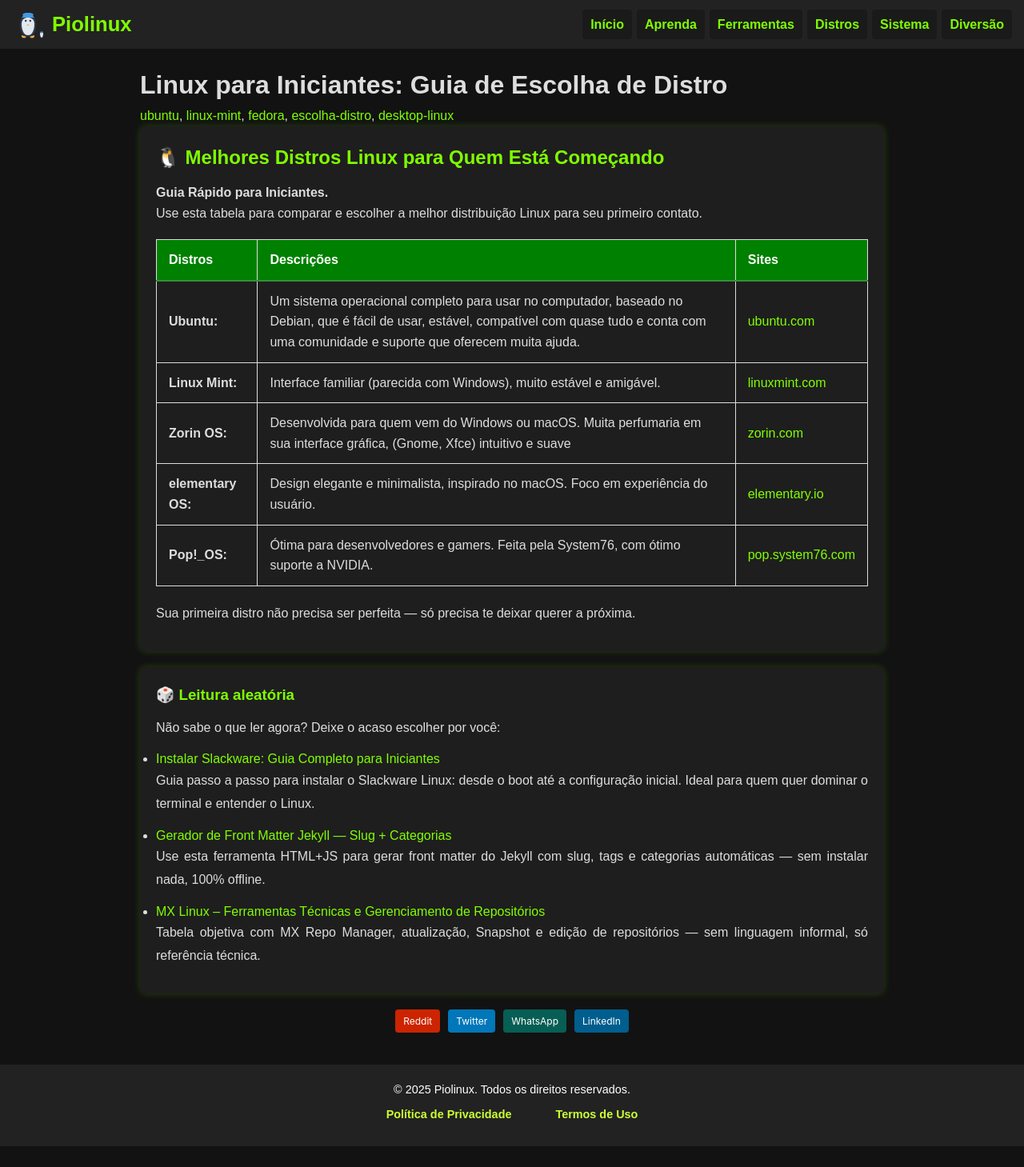
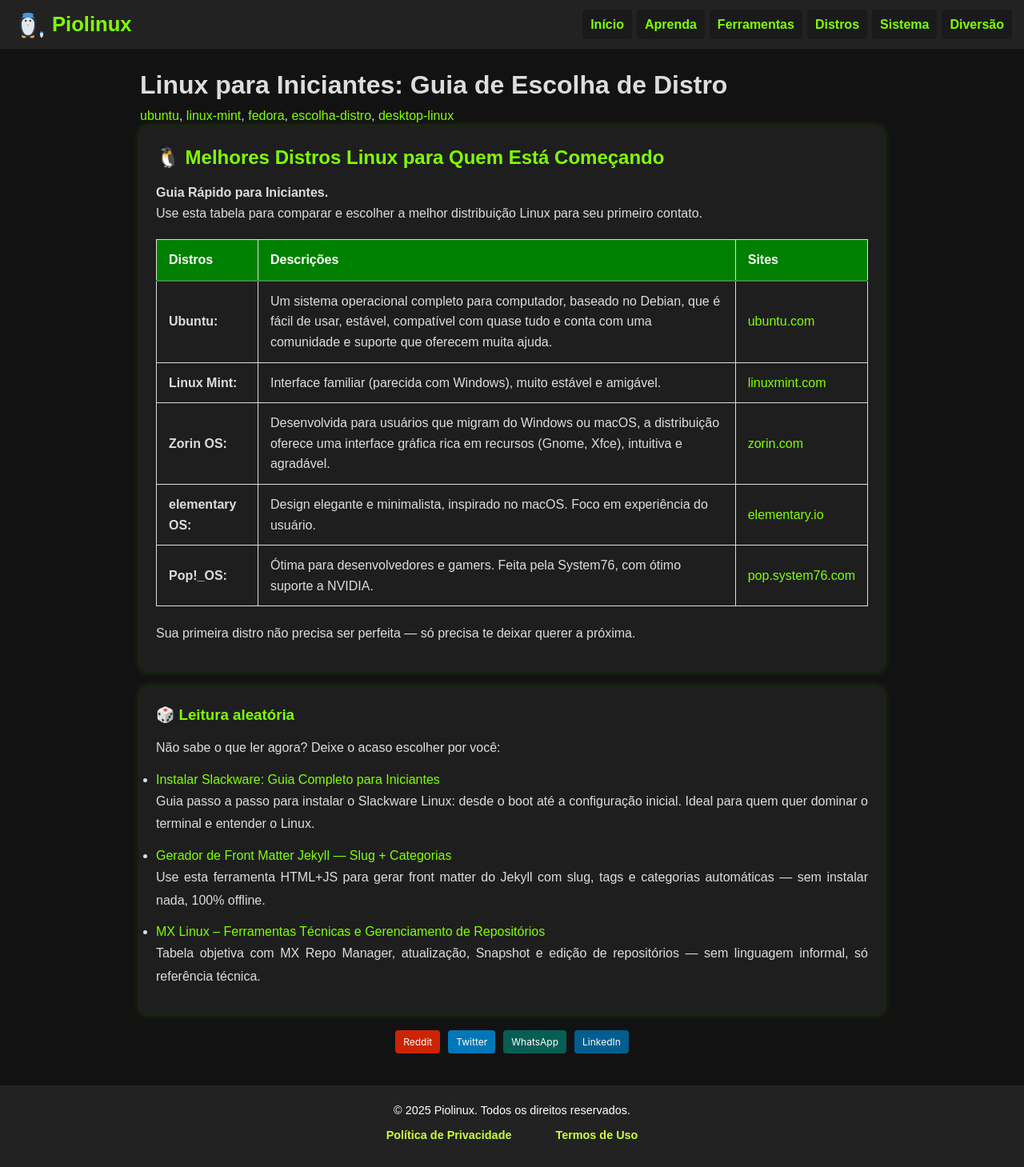
Before and after one commit to Piolinux/piolinux-site, a Jekyll site: the page built from _pages/_distros/distros-iniciante.md, in a window 1280 px wide. Shown: the whole page at 80% size. Built offline with Jekyll 4.4.1, drawn with Linux system fonts in a browser that asks for light colours; before the commit the page ends 1433 px from its top, so only the background shows below that.

Commit message:
Add files via upload

```diff
--- a/_pages/_distros/distros-iniciante.md
+++ b/_pages/_distros/distros-iniciante.md
@@ -36,7 +36,7 @@ tags: [ubuntu, linux-mint, fedora, escolha-distro, desktop-linux]
       <td data-label="
 
         Distro"><strong>Ubuntu:</strong></td>
-      <td data-label="Descrição">Um sistema operacional completo para usar no computador, baseado no Debian, que é fácil de usar, estável, compatível com quase tudo e conta com uma comunidade e suporte que oferecem muita ajuda.</td>
+      <td data-label="Descrição">Um sistema operacional completo para computador, baseado no Debian, que é fácil de usar, estável, compatível com quase tudo e conta com uma comunidade e suporte que oferecem muita ajuda.</td>
       <td data-label="Site"><a href="https://ubuntu.com" target="_blank">ubuntu.com</a></td>
     </tr>
     <tr>
@@ -50,7 +50,7 @@ tags: [ubuntu, linux-mint, fedora, escolha-distro, desktop-linux]
       <td data-label="
 
         Distro"><strong>Zorin OS:</strong></td>
-      <td data-label="Descrição">Desenvolvida para quem vem do Windows ou macOS. Muita perfumaria em sua interface gráfica, (Gnome, Xfce) intuitivo e suave</td>
+      <td data-label="Descrição">Desenvolvida para usuários que migram do Windows ou macOS, a distribuição oferece uma interface gráfica rica em recursos (Gnome, Xfce), intuitiva e agradável.</td>
       <td data-label="Site"><a href="https://zorin.com/os" target="_blank">zorin.com</a></td>
     </tr>
     <tr>
```
